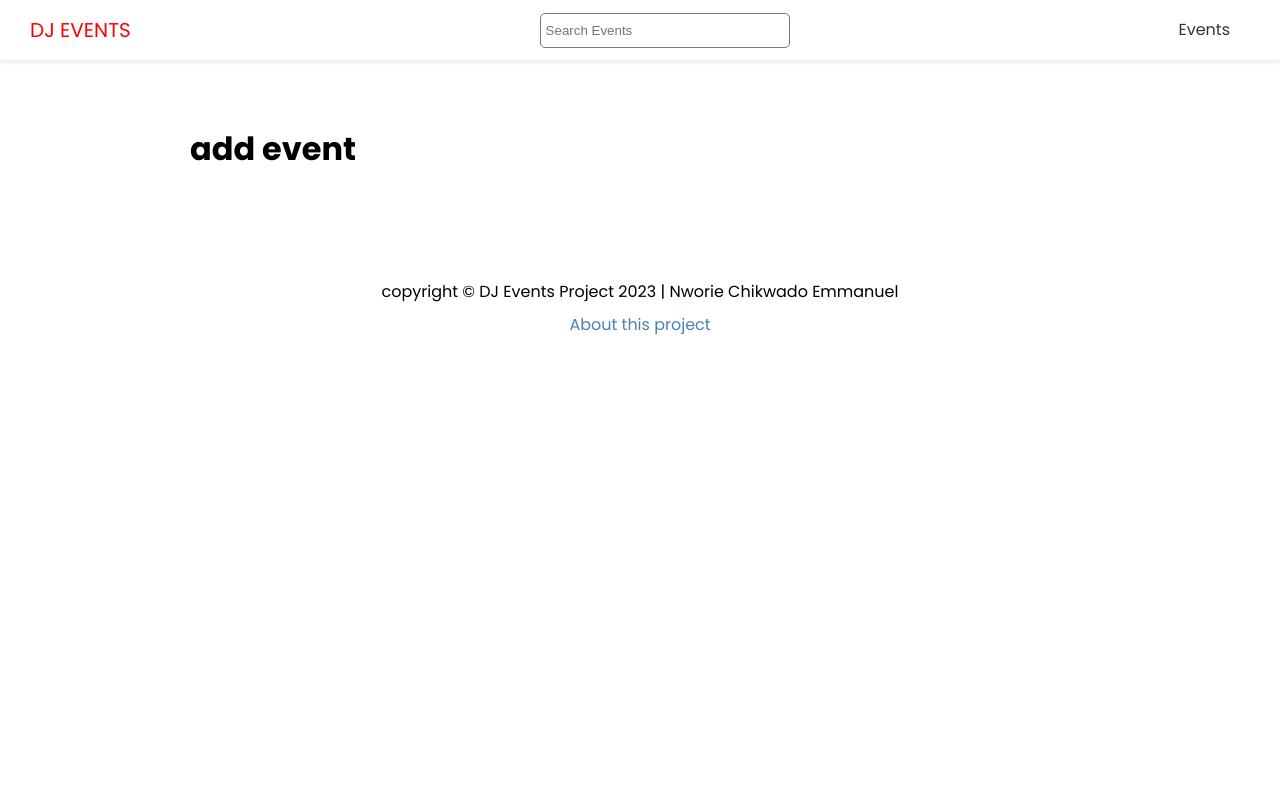
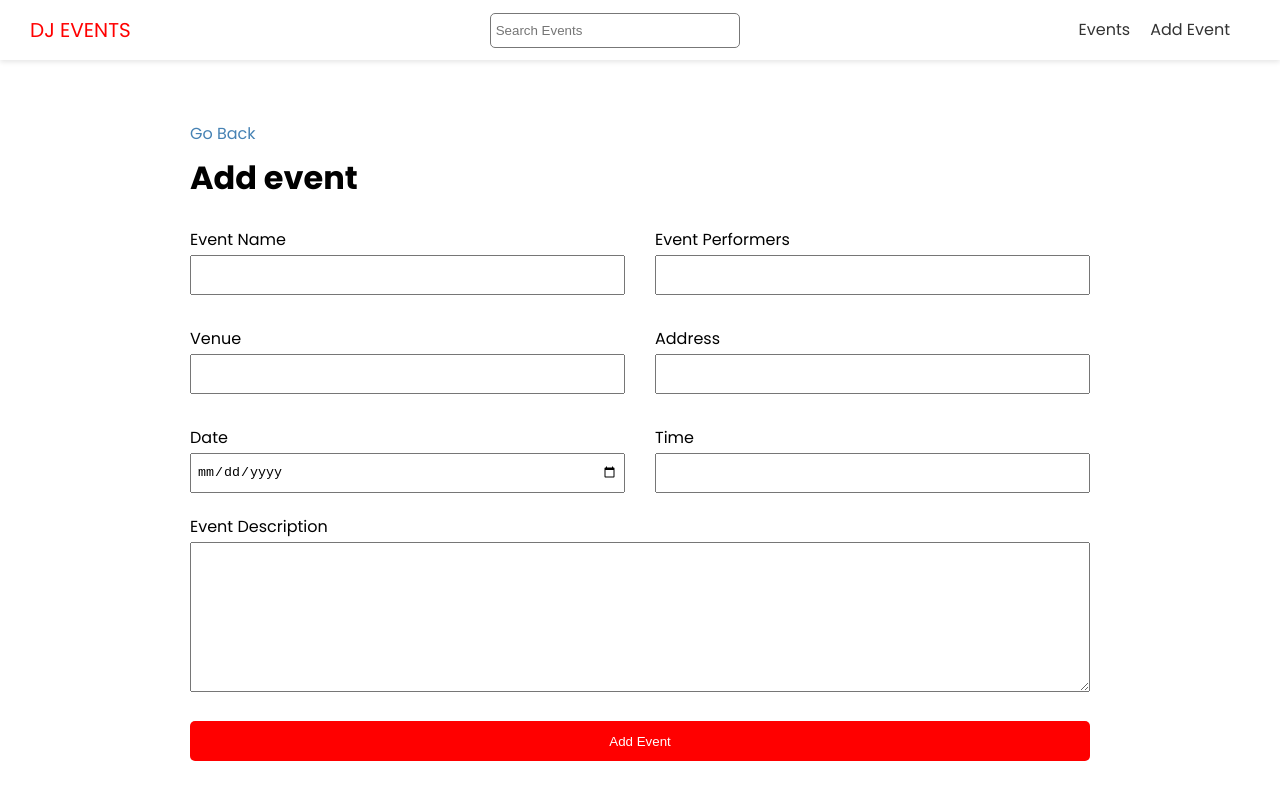
Before and after one commit to chikwado17/Dj-events, a Next.js app: page /events/add in a window 1280 px wide. Shown: the top 800 px of the page. Built offline with nearby package versions, Linux system fonts and the light colour scheme.

Commit message:
added create functionality and delete function

```diff
--- a/components/EventItem.js
+++ b/components/EventItem.js
@@ -12,7 +12,7 @@ export const EventItem = ({evt, imgs}) => {
   return (
     <div className={styles.event}>
         <div className={styles.img}>
-            <Image src={imgs.url ? imgs.url : DjImg} alt="event-img" width={170} height={100} />
+            <Image src={!imgs?.url ? DjImg: imgs?.url } alt="event-img" width={170} height={100} />
         </div>
 
         <div className={styles.info}>
--- a/components/Header.js
+++ b/components/Header.js
@@ -21,6 +21,11 @@ export default function Header() {
                         Events
                     </Link>
                 </li>
+                <li>
+                    <Link href="/events/add">
+                        Add Event
+                    </Link>
+                </li>
             </ul>
         </nav>
     </header>
--- a/package.json
+++ b/package.json
@@ -13,6 +13,7 @@
     "qs": "^6.11.2",
     "react": "18.2.0",
     "react-dom": "18.2.0",
-    "react-icons": "^4.8.0"
+    "react-icons": "^4.8.0",
+    "react-toastify": "^9.1.3"
   }
 }
--- a/pages/events/add.js
+++ b/pages/events/add.js
@@ -1,9 +1,155 @@
+import { useState } from "react"
+import { useRouter } from "next/router"
+import { ToastContainer, toast } from 'react-toastify';
+import 'react-toastify/dist/ReactToastify.css';
+import Link from "next/link"
 import Layout from "@/components/Layout"
+import { API_URL } from "@/config/index"
+import styles from '@/styles/Form.module.css'
+
 
 export default function AddEventPage() {
+
+    const [name, setName] = useState('');
+    const [performers, setPerformers] = useState('');
+    const [venue, setVenue] = useState('');
+    const [address, setAddress] = useState('');
+    const [date, setDate] = useState('');
+    const [time, setTime] = useState('');
+    const [description, setDescription] = useState('');
+
+    const router = useRouter();
+
+
+    const handleSubmit = async (e) => {
+        e.preventDefault();
+        //Validation
+        if(!name ||!performers || !venue || !address || !date || !time || !description){
+
+          toast.error('Please fill in all fields');
+          return;
+
+        }
+      try {
+
+        const res = await fetch(`${API_URL}/events`, {
+          method:'POST',
+          headers: {
+            'Content-Type': 'application/json'
+          },
+          body: JSON.stringify({
+            data: {
+              name,
+              performers,
+              venue,
+              address,
+              date,
+              time,
+              description
+            }
+          })
+        })
+
+
+         if(!res.ok) {
+          toast.error('Something Went Wrong!')
+        }else {
+          const evt = await res.json();
+
+
+
+          router.push(`${evt.data.attributes.slug}`)
+        }
+
+
+      }catch(error) {
+        console.log(error);
+      }
+
+    }
+
+
   return (
     <Layout title={'Add Event'}>
-        <h1>add event</h1>
+      <Link href={'/events'}>Go Back</Link>
+        <h1>Add event</h1>
+        <ToastContainer />
+        <form onSubmit={handleSubmit} className={styles.form}>
+            <div className={styles.grid}>
+                <div>
+                    <label htmlFor="name">Event Name</label>
+                    <input type="text" id="name" name="name" value={name} onChange={(e) => setName(e.target.value)} />
+                </div>
+                <div>
+                    <label htmlFor="performers">Event Performers</label>
+                    <input type="text" id="performers" name="performers" value={performers} onChange={(e) => setPerformers(e.target.value)} />
+                </div>
+
+
+
+                <div>
+                  <label htmlFor='venue'>Venue</label>
+                  <input
+                    type='text'
+                    name='venue'
+                    id='venue'
+                    value={venue}
+                    onChange={(e) => setVenue(e.target.value)}
+                  />
+                </div>
+
+
+                <div>
+                  <label htmlFor='address'>Address</label>
+                  <input
+                    type='text'
+                    name='address'
+                    id='address'
+                    value={address}
+                    onChange={(e) => setAddress(e.target.value)}
+                  />
+                </div>
+
+
+                <div>
+                  <label htmlFor='date'>Date</label>
+                  <input
+                    type='date'
+                    name='date'
+                    id='date'
+                    value={date}
+                    onChange={(e) => setDate(e.target.value)}
+                  />
+                </div>
+
+
+                <div>
+                  <label htmlFor='time'>Time</label>
+                  <input
+                    type='text'
+                    name='time'
+                    id='time'
+                    value={time}
+                    onChange={(e) => setTime(e.target.value)}
+                  />
+                </div>
+
+              </div>
+
+              <div>
+                <label htmlFor='description'>Event Description</label>
+                <textarea
+                  type='text'
+                  name='description'
+                  id='description'
+                  value={description}
+                  onChange={(e) => setDescription(e.target.value)}
+                ></textarea>
+              </div>
+              <input type='submit' value='Add Event' className='btn' />
+        </form>
+
+
     </Layout>
   )
 }
--- a/pages/events/index.js
+++ b/pages/events/index.js
@@ -1,6 +1,7 @@
 import EventItem from "@/components/EventItem";
 import Layout from "@/components/Layout";
 import { API_URL } from "@/config/index"
+import DjImg from '@/public/images/event-default.png';
 
 //function to fetch api from our server which is the api in pages
 export async function getServerSideProps () {
@@ -25,7 +26,7 @@ export default function EventsPage({events}) {
         {events.length === 0 && <h3>No Events to show</h3>}
 
         {events.data.map(evt => (
-          <EventItem key={evt.id} evt={evt} imgs={evt.attributes.image.data[0].attributes} />
+          <EventItem key={evt.id} evt={evt} imgs={evt.attributes.image.data === null ? DjImg : evt.attributes.image.data[0]?.attributes} />
         ))}
 
 
--- a/pages/index.js
+++ b/pages/index.js
@@ -2,6 +2,7 @@ import EventItem from "@/components/EventItem";
 import Layout from "../components/Layout";
 import Link from "next/link";
 import { API_URL } from "@/config";
+import DjImg from '@/public/images/event-default.png';
 
 //function to fetch api from our server which is the api in pages
 export async function getServerSideProps () {
@@ -29,7 +30,7 @@ export default function Home({events}) {
         {/* console.log(evt.attributes.image.data[0].attributes.url) */}
 
         {events && events?.data.map(evt => (
-          <EventItem key={evt.id} evt={evt} imgs={evt.attributes.image.data[0].attributes} />
+          <EventItem key={evt.id} evt={evt} imgs={evt.attributes.image.data === null ? DjImg : evt.attributes.image.data[0]?.attributes} />
         ))}
 
         {events.length > 0 && (
--- /dev/null
+++ b/styles/Form.module.css
@@ -0,0 +1,40 @@
+.form label {
+    display:block;
+}
+
+.form input {
+    width: 100%;
+    height: 40px;
+    padding: 5px;
+}
+
+.form textarea {
+    width: 100%;
+    height: 150px;
+}
+
+.form input[type='submit'] {
+    display: block;
+    width: 100%;
+    margin: 20px 0 30px;
+}
+
+.form .file {
+    border: 1px #ccc solid;
+    background-color: #f4f4f4;
+    padding: 10px;
+}
+
+
+.grid {
+    display: grid;
+    grid-template-columns: 1fr 1fr;
+    gap: 30px;
+    margin-bottom: 20px;
+}
+
+@media (max-width:600px) {
+    .grid {
+        grid-template-columns: 1fr;
+    }
+}
--- a/styles/Search.module.css
+++ b/styles/Search.module.css
@@ -4,4 +4,11 @@
     padding: 5px;
     border: 1px #777 solid;
     border-radius: 5px;
-  }
+}
+
+.search input:focus {
+  width: 300px;
+  border: 1px solid red;
+  outline: none;
+  transition: width .2s ease-in-out;
+}
```
Also changed, not shown: pages/events/[slug].js (+25 -7 lines), 1 other file (tests, documents, lock files or other folders).
